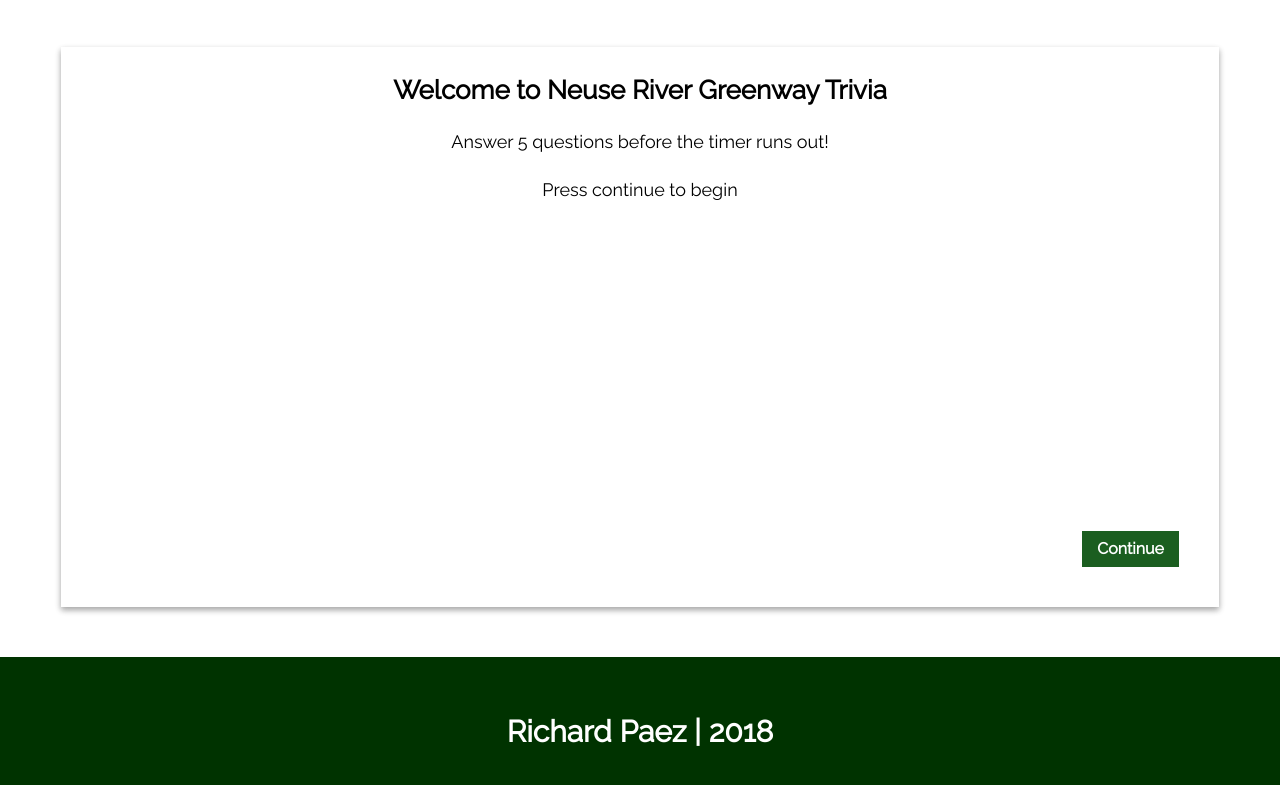
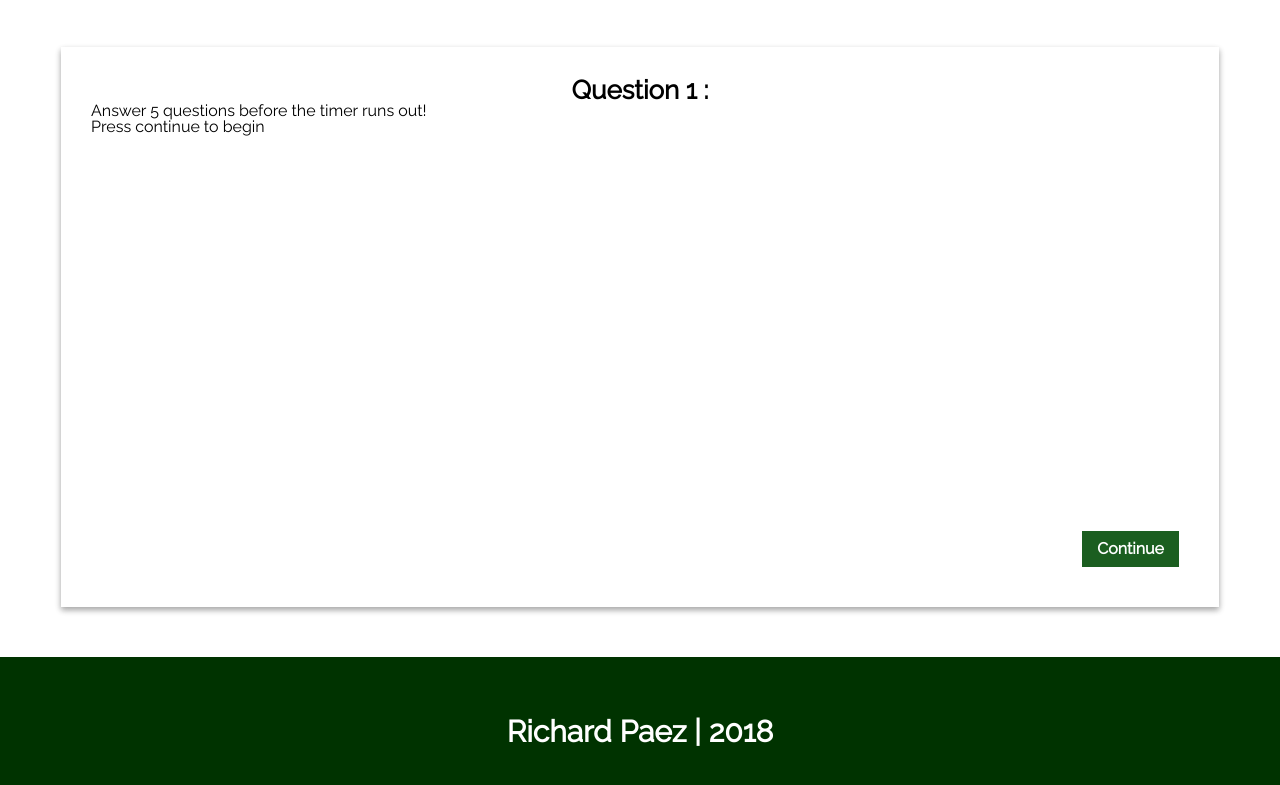
Before and after one commit to RPaez09/TriviaGame, a plain HTML site: page index.html in a window 1280 px wide. Both pictures are taken after a click on the element "Continue". Shown: the part 53-838 px from the top of the page. Drawn offline with nearby package versions, Linux system fonts and the light colour scheme.

Commit message:
more changes to DOMmanipulation

```diff
--- a/app.js
+++ b/app.js
@@ -10,7 +10,23 @@ let introScreen = new Screen( $('.intro-screen') , function(){
 
     this.open();
 
-    console.log('Intro screen running!');
+    $('.continue').on("click" , function(){
+
+        introScreen.close();
+
+        $('.continue').off("click");
+
+        q1Screen.run();
+
+    });
+} );
+
+let q1Screen = new Screen( $('.q1-screen') , function(){
+
+    this.open();
+
+    console.log('q1 running!');
+
 } );
 
 function Screen ( element , run ){
--- a/index.html
+++ b/index.html
@@ -22,6 +22,12 @@
             <p>Press continue to begin</p>
             <div class="button continue">Continue</div>
         </div>
+        <div class="screen q1-screen">
+                <h2>Question 1 :</h2>
+                <p>Answer 5 questions before the timer runs out!</p>
+                <p>Press continue to begin</p>
+                <div class="button continue">Continue</div>
+            </div>
     </div>
 
     <div class="footer">
```
